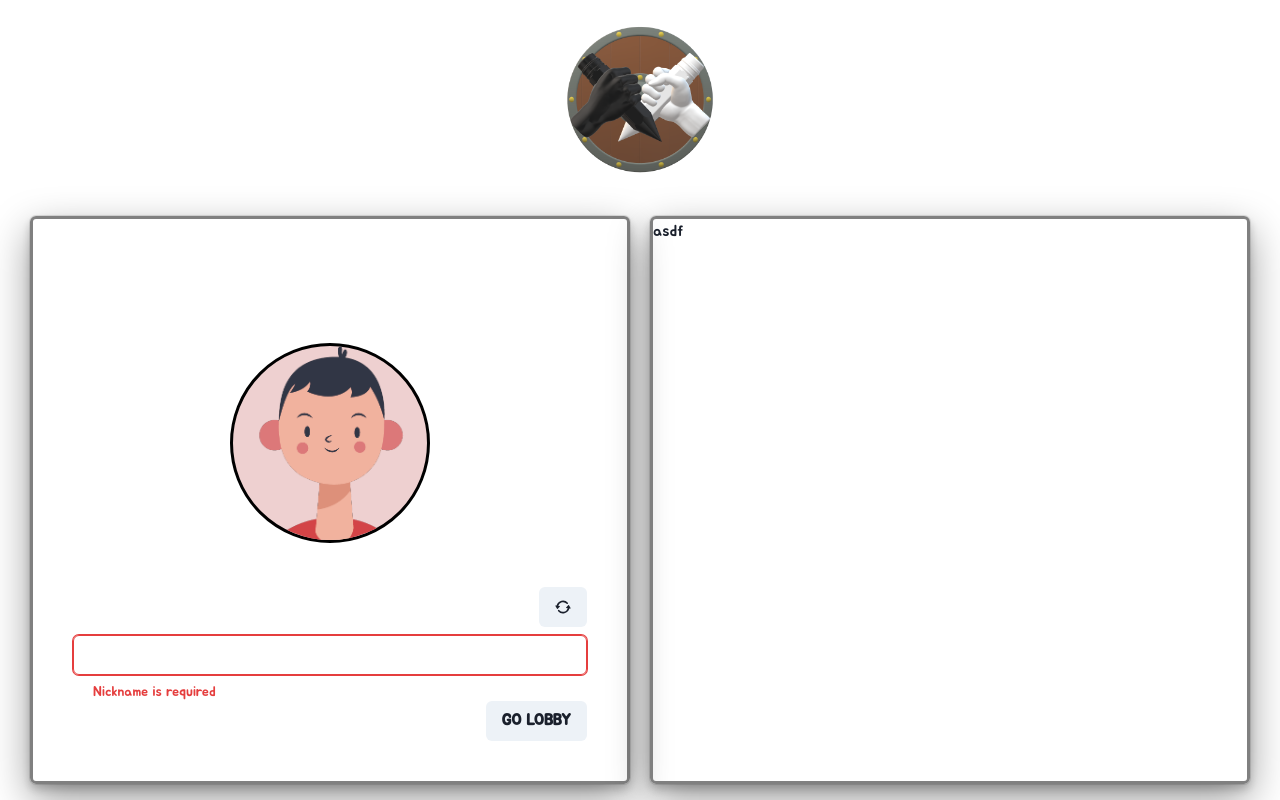
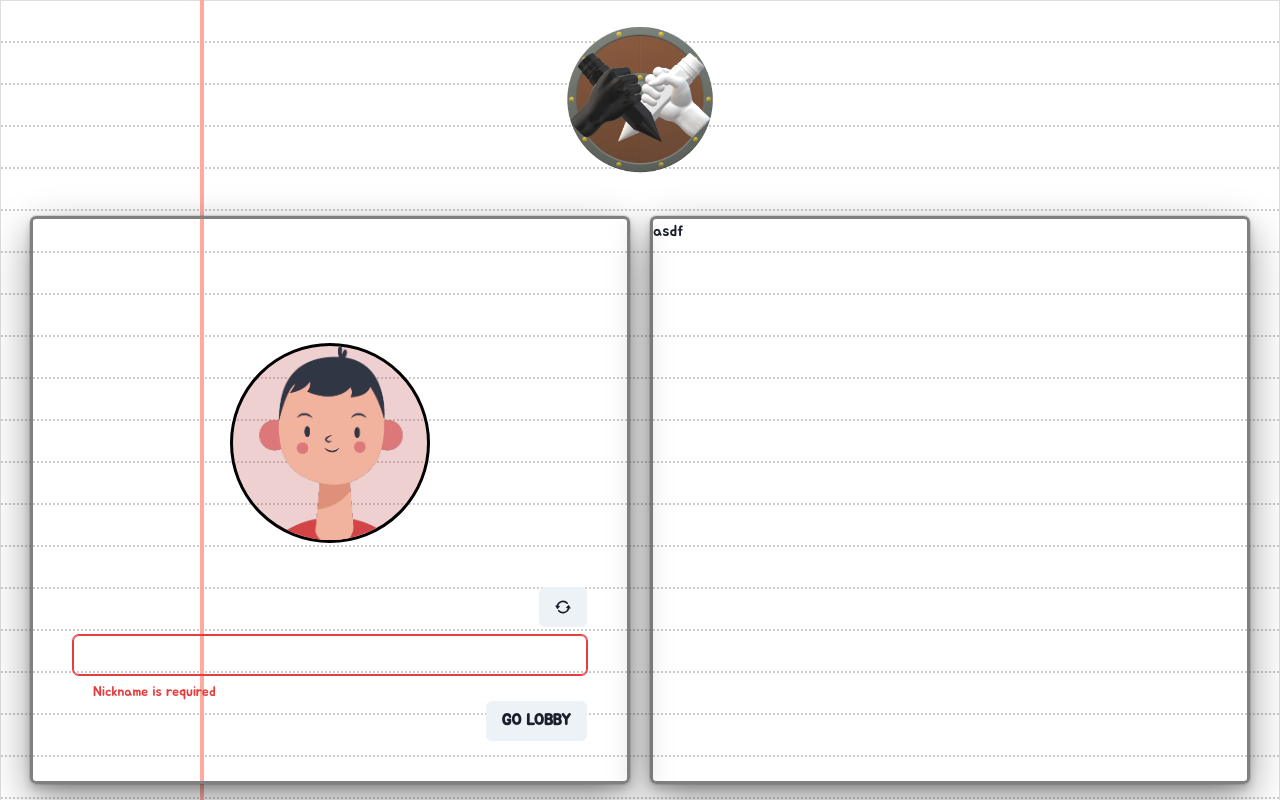
Before and after one commit to coop-game/coop, a Next.js app in the folder apps/coop-front/: page / in a window 1280 px wide. Built offline with nearby package versions, Linux system fonts and the light colour scheme.

Commit message:
feat: add background note css

```diff
--- a/apps/coop-front/pages/index.tsx
+++ b/apps/coop-front/pages/index.tsx
@@ -22,6 +22,7 @@ import getUtcTimeStamp from "@common/lib/getUtcTimeStamp";
 import Layout from "@components/layout";
 import LogoImage from "@components/layout/LogoImage";
 import useHistoryBack from "@hooks/usehistoryBack";
+import { css } from "@emotion/react";
 
 export default function Home({
   roomId,
@@ -91,6 +92,7 @@ export default function Home({
             p={10}
             flexDirection={"column"}
             minHeight={"500px"}
+            position="relative"
           >
             <AvatarImage
               avatarIndex={avatarIndex}
@@ -122,6 +124,19 @@ export default function Home({
                 <Button onClick={pushLobbyHander}>GO LOBBY</Button>
               </Flex>
             </FormControl>
+          <div css={css`
+              & {
+                position: absolute;
+                content: '';
+                top: -5px;
+                left: 0;
+                height: 10px;
+                width: 11px;
+                background-size: 9px 12px;
+                background-image: radial-gradient(circle at 5% 40%, transparent 70%, #555 20%);
+                transform: rotateX(90deg);
+              }
+            `}></div>
           </Flex>
           <Flex
             w={{ base: "100%", md: "350px", xl: "600px" }}
--- a/apps/coop-front/src/components/Animation/PageTransition/Transition.module.scss
+++ b/apps/coop-front/src/components/Animation/PageTransition/Transition.module.scss
@@ -1,46 +1,20 @@
 $--page-turnning-duration: 1s;
 .root :global {
-  $--baseline: 26px;
-
-  .cover {
-    position: absolute;
-    left: 0;
-    top: 0;
-    z-index: 1000;
-    width: 100%;
-    height: 100%;
-    box-shadow: 0 0 100px rgba(0, 0, 0, 0.3);
-  }
-
   .book {
     width: 100%;
     height: 100%;
     display: flex;
+    justify-content: center;
+    align-items: center;
     perspective: 1200px;
 
     &__page {
+      display: flex;
+      position: absolute;
+      justify-content: center;
       width: 100%;
       height: 100%;
-      display: grid;
-      background: white;
-      transform: rotateY(0deg);
-      transition: transform #{$--page-turnning-duration} cubic-bezier(0.645, 0.045, 0.355, 1);
-      transform-origin: 0% 0%;
-
-      &--1 {
-        position: absolute;
-        right: 0;
-        transform-style: preserve-3d;
-      }
-
-      &-front {
-        position: absolute;
-        display: flex;
-        justify-content: center;
-        width: 100%;
-        height: 100%;
-        transform: rotateY(0deg) translateZ(1px);
-      }
+      transform: rotateY(0deg) translateZ(1px);
     }
   }
 }
@@ -48,25 +22,14 @@ $--page-turnning-duration: 1s;
 .scaleOut {
   @keyframes scaleOut {
     0% {
-      transform-origin: 0% 0%;
-      left: 50%;
-      top: 50%;
-      transform: scale(1) translate(-50%, -50%);
+      transform: scale(1);
     }
     100% {
-      transform-origin: 0% 0%;
-      left: 50%;
-      top: 50%;
-      transform: scale(0.8) translate(-50%, -50%);
+      transform: scale(0.8);
     }
   }
   animation: scaleOut #{$--page-turnning-duration * 0.2} cubic-bezier(0.645, 0.045, 0.355, 1);
   animation-fill-mode: forwards;
-}
-
-.test {
-  display: none;
-  visibility: none;
 }
 
 .flipIn {
--- a/apps/coop-front/src/components/Animation/PageTransition/Transition.tsx
+++ b/apps/coop-front/src/components/Animation/PageTransition/Transition.tsx
@@ -7,6 +7,8 @@ import {
 } from "react-transition-group";
 
 import styles from "./Transition.module.scss";
+import BackgroundNote from "@components/layout/backgroundNote";
+import { Flex, useColorMode, useColorModeValue } from "@chakra-ui/react";
 
 type TransitionKind<RC> = {
   children: RC;
@@ -24,6 +26,9 @@ const PageTurningAnimation = ({
   transitionState,
 }: PageTurningAnimation<React.ReactNode>) => {
   const [isTurn, setIsTurn] = useState<boolean>(false);
+
+  const color = useColorModeValue("white", "#1b0c5f");
+
   useEffect(() => {
     setIsTurn(transitionState === "exiting");
   }, [transitionState]);
@@ -32,33 +37,39 @@ const PageTurningAnimation = ({
     <div
       css={css`
         position: absolute;
-        top: 0;
-        left: 0;
+        z-index: 10;
         width: 100vw;
         height: 100vh;
-        /* overflow: hidden; */
         overflow-x: hidden;
       `}
     >
-      <div className={styles.root}>
-        <div className="cover">
-          <div className="book">
-            <div
-              className={`${isTurn ? styles.flipOut : styles.flipIn}`}
+      <div
+        className={styles.root}
+        css={css`
+          width: 100%;
+          height: 100%;
+        `}
+      >
+        <div className="book">
+          <Flex
+            className={`${isTurn ? styles.flipOut : styles.flipIn}`}
+            css={css`
+              width: 100%;
+              height: 100%;
+            `}
+          >
+            <Flex
+              className={`${isTurn ? styles.scaleOut : ""}`}
+              bg={color}
               css={css`
                 width: 100%;
                 height: 100%;
               `}
             >
-              <div
-                className={`book__page book__page--1 ${
-                  isTurn ? styles.scaleOut : ""
-                }`}
-              >
-                <div className={`book__page-front`}>{children}</div>
-              </div>
-            </div>
-          </div>
+              <BackgroundNote></BackgroundNote>
+              <Flex className={`book__page`}>{children}</Flex>
+            </Flex>
+          </Flex>
         </div>
       </div>
     </div>
--- /dev/null
+++ b/apps/coop-front/src/components/Button/Button.tsx
@@ -0,0 +1,4 @@
+const Button = () => {
+  return <div></div>;
+};
+export default Button;
--- /dev/null
+++ b/apps/coop-front/src/components/layout/backgroundNote.tsx
@@ -0,0 +1,65 @@
+import { css } from "@emotion/react";
+import { useEffect, useRef } from "react";
+
+const BackgroundNote = () => {
+  const container = useRef(null);
+  // useEffect(() => {
+  //   const updateWindowDimensions = () => {
+  //     container.current.style.width = `${window.innerWidth}`;
+  //     container.current.style.height = `${window.innerHeight}`;
+  //   };
+  //   window.addEventListener("resize", updateWindowDimensions);
+  //   return () => window.removeEventListener("resize", updateWindowDimensions);
+  // }, []);
+  const Css = css`
+    pointer-events: none;
+    position: absolute;
+    width: 100%;
+    height: 100%;
+    overflow: hidden;
+    .list {
+      list-style: none;
+      color: #555;
+      font-size: 22px;
+      width: 100%;
+      font-family: courier, monospace;
+      border: 1px solid #dedede;
+    }
+    .list li {
+      list-style: none;
+      border-bottom: 2px dotted #ccc;
+      text-indent: 25px;
+      height: auto;
+      padding: 20px;
+      text-transform: capitalize;
+    }
+    .list li:hover {
+      background-color: #f0f0f0;
+      -webkit-transition: all 0.2s;
+      -moz-transition: all 0.2s;
+      -ms-transition: all 0.2s;
+      -o-transition: all 0.2s;
+    }
+    .lines {
+      border-left: 2px solid #ffaa9f;
+      border-right: 2px solid #ffaa9f;
+      width: 4px;
+      float: left;
+      height: 100vh;
+      height: 100%;
+      overflow: auto;
+      margin-left: 200px;
+    }
+  `;
+  return (
+    <div ref={container} css={Css}>
+      <div className="lines"></div>
+      <ul className="list">
+        {new Array(100).fill("").map((_, idx) => {
+          return <li key={idx}></li>;
+        })}
+      </ul>
+    </div>
+  );
+};
+export default BackgroundNote;
--- a/apps/coop-front/src/components/layout/index.tsx
+++ b/apps/coop-front/src/components/layout/index.tsx
@@ -2,15 +2,13 @@ import { Flex } from "@chakra-ui/react";
 
 const Layout = ({ children }: { children: React.ReactNode }) => {
   return (
-    <Flex w={"100%"} h={"100vh"} p={{ base: "0em", md: "0em" }}>
+    <Flex w={"100%"} h={"100%"} p={{ base: "0em", md: "0em" }}>
       <Flex
         direction={{ base: "column" }}
         w={"100%"}
         h={"100%"}
-        minHeight={"800px"}
-        // border="3px solid gray"
-        // boxShadow="dark-lg"
         rounded="md"
+        position="relative"
       >
         {children}
       </Flex>
--- a/apps/coop-front/src/theme/theme.ts
+++ b/apps/coop-front/src/theme/theme.ts
@@ -93,6 +93,8 @@ const sizes = {
 };
 
 const theme = extendTheme({
+  initialColorMode: "light",
+  useSystemColorMode: false,
   breakpoints,
   space,
   sizes,
```
Also changed, not shown: apps/coop-front/src/components/LobbyMain.tsx (+2 -5 lines), 1 other file (tests, documents, lock files or other folders).
